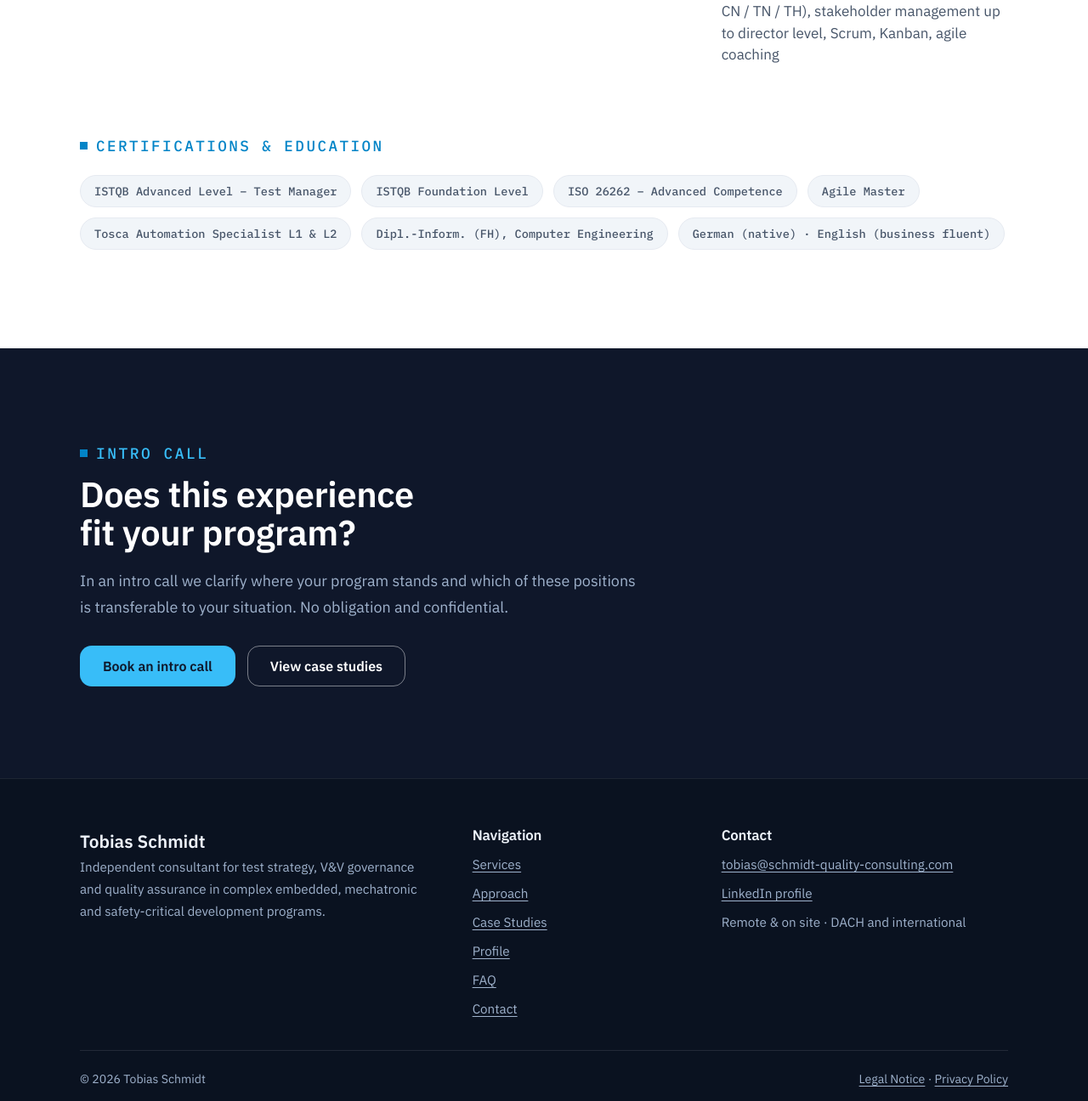
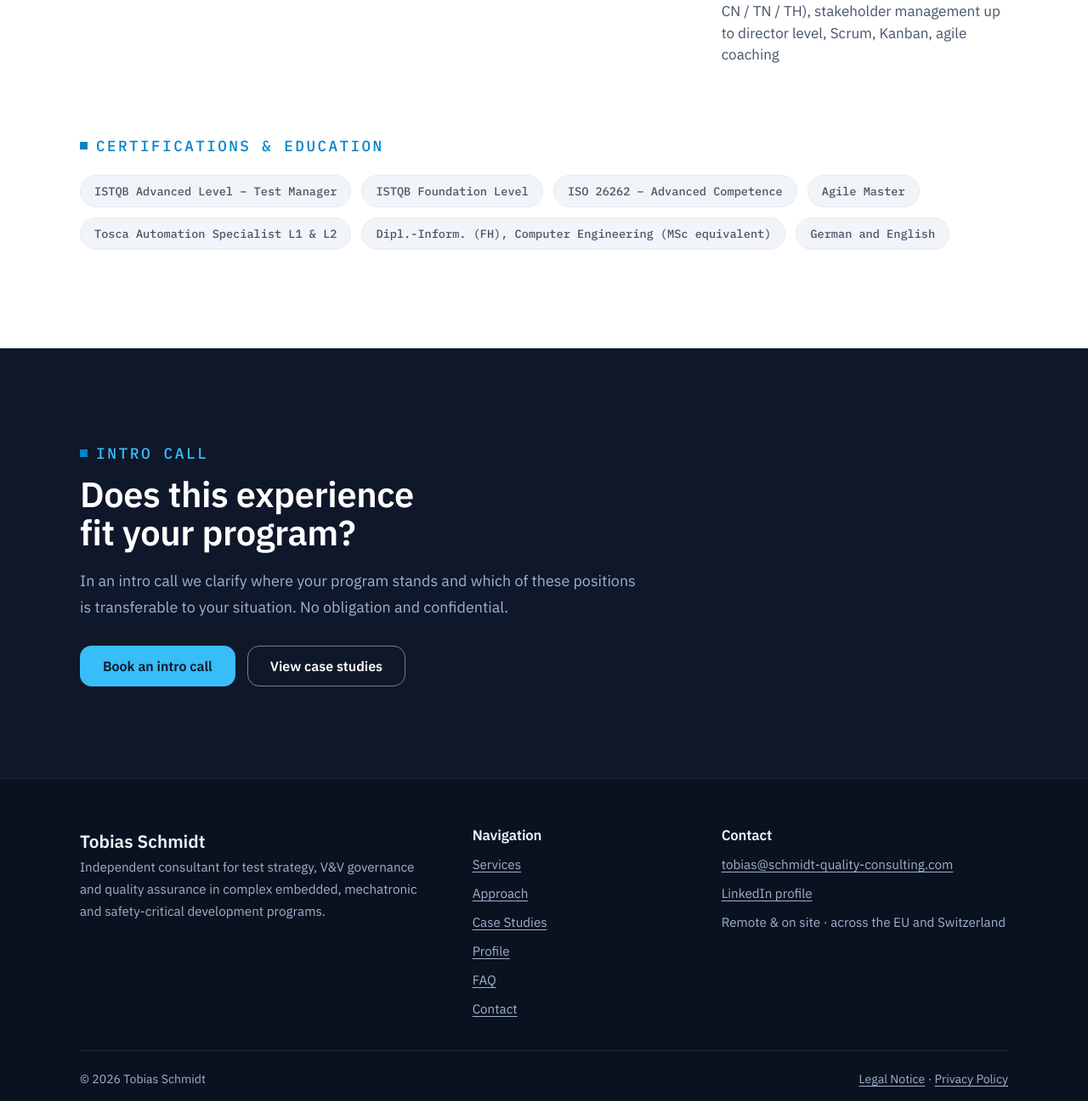
Before and after one commit to Toby138/schmidt-quality-consulting-website, a plain HTML site: page en/profile.html in a window 1280 px wide. Shown: the part 4246-5542 px from the top of the page at 85% size. Drawn offline with Linux system fonts and the light colour scheme.

Commit message:
Englische Fassung: Sprachangabe, Abschluss und Marktgebiet praezisiert
Drei Punkte aus dem Review, vom Auftraggeber entschieden:

- "German (native) · English (business fluent)" -> "German and English".
  Die woertliche Uebertragung von "verhandlungssicher" liest sich fuer
  Muttersprachler als Einschraenkung und arbeitete auf einer englischen
  Seite gegen den Anbieter.
- Abschluss eingeordnet: "Dipl.-Inform. (FH), Computer Engineering
  (equivalent to MSc)". Ohne Zusatz ist die deutsche Abschlussbezeichnung
  fuer englischsprachige Leser nicht einzuordnen. Kompakt gehalten, weil
  die Angabe im Profil in einem Chip-Element sitzt.
- Marktgebiet: Footer "Remote & on site · DACH and international" ->
  "Remote & on site · across the EU and Switzerland" (11 Seiten).
  Kunden sind vorerst auf EU und Schweiz begrenzt; "international"
  weckte auf der englischen Seite falsche Erwartungen.

areaServed im JSON-LD stand bereits korrekt auf DE/AT/CH/EU.

Co-Authored-By: Claude Opus 5 (1M context) <noreply@anthropic.com>

```diff
--- a/en/profile.html
+++ b/en/profile.html
@@ -249,8 +249,8 @@
           <span class="standard">ISO 26262 – Advanced Competence</span>
           <span class="standard">Agile Master</span>
           <span class="standard">Tosca Automation Specialist L1 &amp; L2</span>
-          <span class="standard">Dipl.-Inform. (FH), Computer Engineering</span>
-          <span class="standard">German (native) · English (business fluent)</span>
+          <span class="standard">Dipl.-Inform. (FH), Computer Engineering (MSc equivalent)</span>
+          <span class="standard">German and English</span>
         </div>
 
       </div>
@@ -295,7 +295,7 @@
           <ul class="foot-list">
             <li><a href="mailto:tobias@schmidt-quality-consulting.com">tobias@schmidt-quality-consulting.com</a></li>
             <li><a href="https://www.linkedin.com/in/tobias-schmidt-292591103" rel="noopener">LinkedIn profile</a></li>
-            <li>Remote &amp; on site · DACH and international</li>
+            <li>Remote &amp; on site · across the EU and Switzerland</li>
           </ul>
         </div>
       </div>
```
Also changed, not shown: en/case-studies.html (+1 -1 lines), en/contact.html (+1 -1 lines), en/faq.html (+1 -1 lines), en/index.html (+2 -2 lines), en/services/interim-test-manager.html (+1 -1 lines), en/services/program-stabilization.html (+1 -1 lines), en/services/test-strategy-and-vv-governance.html (+1 -1 lines), en/services/test-strategy-assessment.html (+1 -1 lines), en/services/test-strategy-quick-check.html (+1 -1 lines), en/services/test-value-quality-cost-optimization.html (+1 -1 lines).
